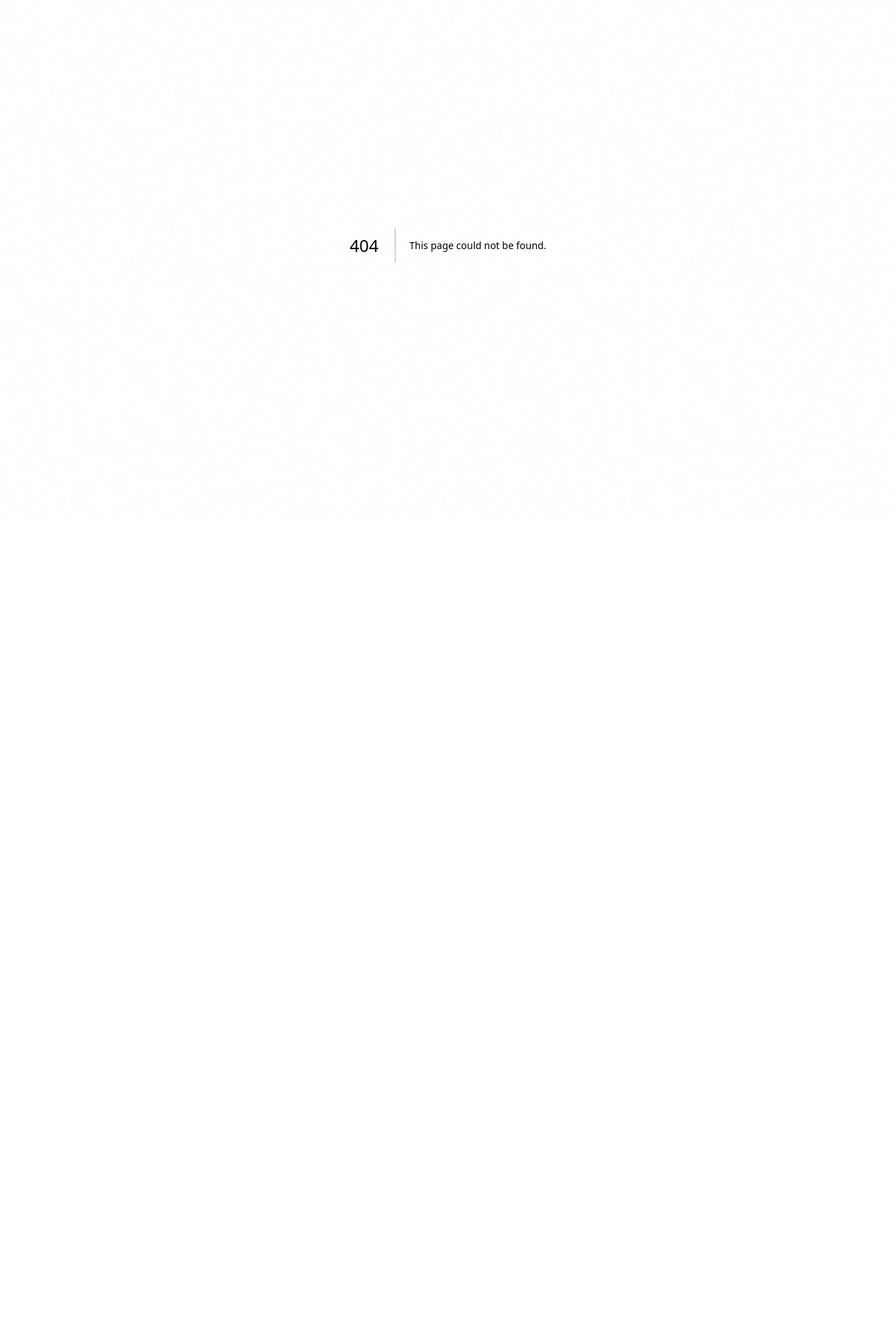
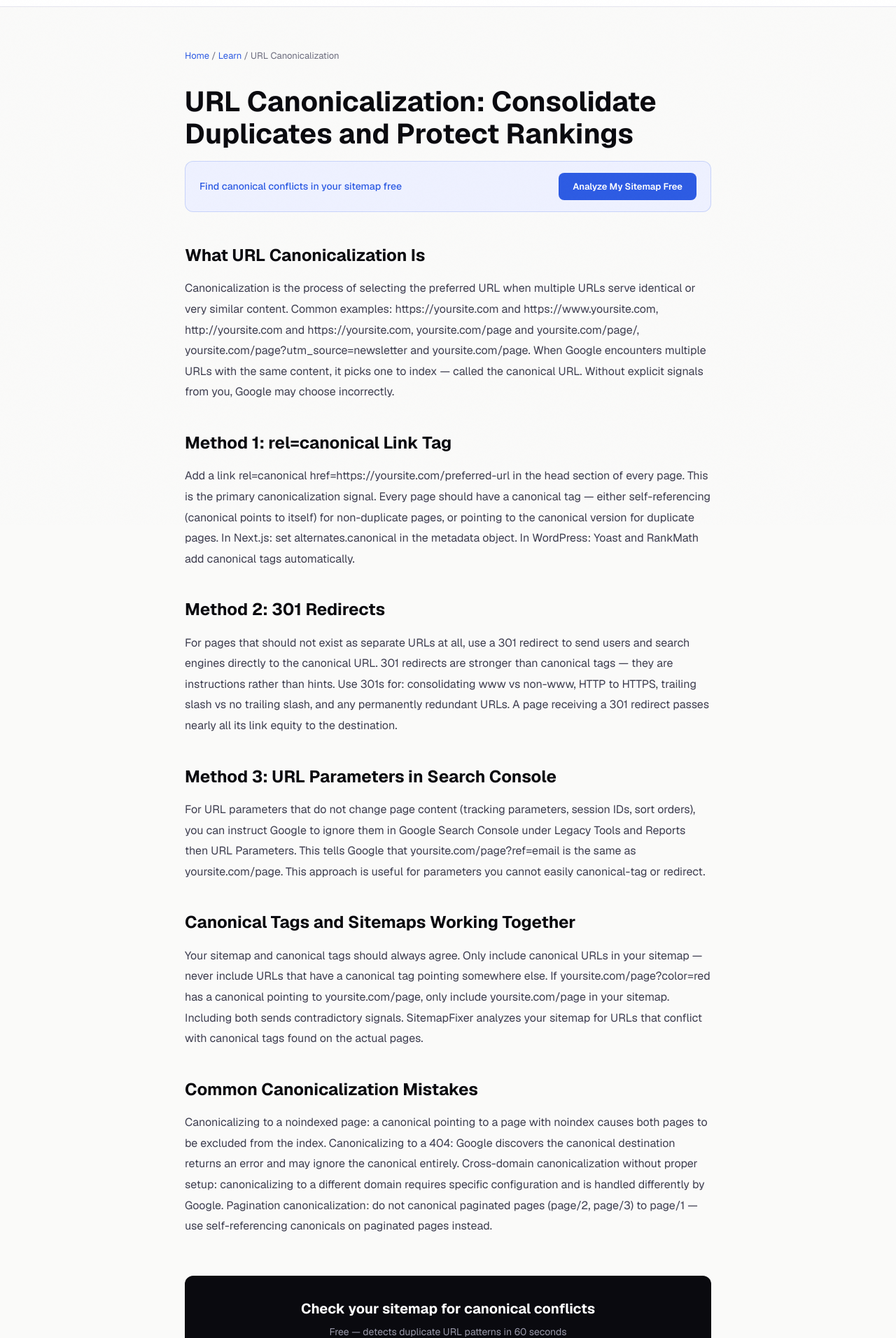
Before and after one commit to Watermelon-Coctail-Bar/sitemap-fixer, a Next.js app: page /learn/url-canonicalization in a window 1280 px wide. Before the commit this address had no page. Shown: the part 50-1962 px from the top of the page at 70% size. Before the commit the page ends 800 px from the top, so only its background shows below. Built offline with nearby package versions, Linux system fonts and the light colour scheme.

Commit message:
Create page.tsx

```diff
--- /dev/null
+++ b/src/app/learn/url-canonicalization/page.tsx
@@ -0,0 +1,43 @@
+import type { Metadata } from 'next';
+export const metadata: Metadata = {
+  title: 'URL Canonicalization: How to Consolidate Duplicate URLs for SEO | SitemapFixer',
+  description: "URL canonicalization solves duplicate content by telling Google which version of a URL to index. Here is how canonicalization works and every method to implement it.",
+  alternates: { canonical: 'https://sitemapfixer.com/learn/url-canonicalization' },
+};
+const sections = [
+  { h: "What URL Canonicalization Is", d: "Canonicalization is the process of selecting the preferred URL when multiple URLs serve identical or very similar content. Common examples: https://yoursite.com and https://www.yoursite.com, http://yoursite.com and https://yoursite.com, yoursite.com/page and yoursite.com/page/, yoursite.com/page?utm_source=newsletter and yoursite.com/page. When Google encounters multiple URLs with the same content, it picks one to index — called the canonical URL. Without explicit signals from you, Google may choose incorrectly." },
+  { h: "Method 1: rel=canonical Link Tag", d: "Add a link rel=canonical href=https://yoursite.com/preferred-url in the head section of every page. This is the primary canonicalization signal. Every page should have a canonical tag — either self-referencing (canonical points to itself) for non-duplicate pages, or pointing to the canonical version for duplicate pages. In Next.js: set alternates.canonical in the metadata object. In WordPress: Yoast and RankMath add canonical tags automatically." },
+  { h: "Method 2: 301 Redirects", d: "For pages that should not exist as separate URLs at all, use a 301 redirect to send users and search engines directly to the canonical URL. 301 redirects are stronger than canonical tags — they are instructions rather than hints. Use 301s for: consolidating www vs non-www, HTTP to HTTPS, trailing slash vs no trailing slash, and any permanently redundant URLs. A page receiving a 301 redirect passes nearly all its link equity to the destination." },
+  { h: "Method 3: URL Parameters in Search Console", d: "For URL parameters that do not change page content (tracking parameters, session IDs, sort orders), you can instruct Google to ignore them in Google Search Console under Legacy Tools and Reports then URL Parameters. This tells Google that yoursite.com/page?ref=email is the same as yoursite.com/page. This approach is useful for parameters you cannot easily canonical-tag or redirect." },
+  { h: "Canonical Tags and Sitemaps Working Together", d: "Your sitemap and canonical tags should always agree. Only include canonical URLs in your sitemap — never include URLs that have a canonical tag pointing somewhere else. If yoursite.com/page?color=red has a canonical pointing to yoursite.com/page, only include yoursite.com/page in your sitemap. Including both sends contradictory signals. SitemapFixer analyzes your sitemap for URLs that conflict with canonical tags found on the actual pages." },
+  { h: "Common Canonicalization Mistakes", d: "Canonicalizing to a noindexed page: a canonical pointing to a page with noindex causes both pages to be excluded from the index. Canonicalizing to a 404: Google discovers the canonical destination returns an error and may ignore the canonical entirely. Cross-domain canonicalization without proper setup: canonicalizing to a different domain requires specific configuration and is handled differently by Google. Pagination canonicalization: do not canonical paginated pages (page/2, page/3) to page/1 — use self-referencing canonicals on paginated pages instead." },
+];
+export default function Page() {
+  return (
+    <div style={{ maxWidth: 800, margin: '0 auto', padding: '60px 24px' }}>
+      <nav style={{ fontSize: 13, color: '#6b6b7d', marginBottom: 32 }}>
+        <a href="/" style={{ color: '#2d5be3', textDecoration: 'none' }}>Home</a>{' / '}
+        <a href="/learn" style={{ color: '#2d5be3', textDecoration: 'none' }}>Learn</a>{' / '}
+        <span>URL Canonicalization</span>
+      </nav>
+      <h1 style={{ fontSize: 40, fontWeight: 700, color: '#0a0a0f', marginBottom: 16, lineHeight: 1.15 }}>URL Canonicalization: Consolidate Duplicates and Protect Rankings</h1>
+      <div style={{ background: '#eef1ff', border: '1px solid rgba(45,91,227,0.2)', borderRadius: 12, padding: '16px 20px', marginBottom: 40, display: 'flex', alignItems: 'center', justifyContent: 'space-between', gap: 16 }}>
+        <span style={{ fontSize: 14, color: '#2d5be3', fontWeight: 500 }}>Find canonical conflicts in your sitemap free</span>
+        <a href="/" style={{ background: '#2d5be3', color: 'white', padding: '10px 20px', borderRadius: 8, textDecoration: 'none', fontWeight: 600, fontSize: 13 }}>Analyze My Sitemap Free</a>
+      </div>
+      <div style={{ fontSize: 16, color: '#3d3d4f', lineHeight: 1.85 }}>
+        {sections.map(({ h, d }) => (
+          <div key={h} style={{ marginBottom: 36 }}>
+            <h2 style={{ fontSize: 24, fontWeight: 700, color: '#0a0a0f', marginBottom: 10 }}>{h}</h2>
+            <p style={{ margin: 0 }}>{d}</p>
+          </div>
+        ))}
+      </div>
+      <div style={{ background: '#0a0a0f', borderRadius: 12, padding: '32px', textAlign: 'center', marginTop: 56 }}>
+        <div style={{ fontSize: 20, fontWeight: 700, color: 'white', marginBottom: 8 }}>Check your sitemap for canonical conflicts</div>
+        <div style={{ color: '#9999aa', marginBottom: 20, fontSize: 14 }}>Free — detects duplicate URL patterns in 60 seconds</div>
+        <a href="/" style={{ background: 'white', color: '#0a0a0f', padding: '14px 28px', borderRadius: 8, textDecoration: 'none', fontWeight: 700 }}>Analyze My Sitemap Free</a>
+      </div>
+    </div>
+  );
+}
```
